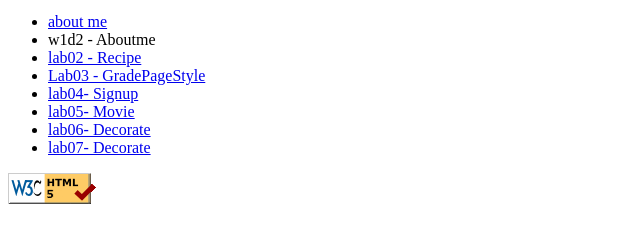
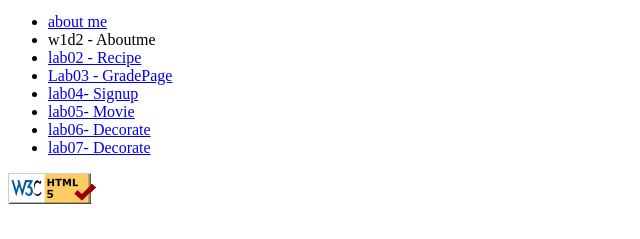
Before and after one commit to Lemlemfereja/Lemlemfereja, a plain HTML site: page index.html in a window 1280 px wide. Shown: the part 259-498 px from the top of the page, 0-640 px from the left. Drawn offline with Linux system fonts and the light colour scheme.

Commit message:
added content

```diff
--- a/index.html
+++ b/index.html
@@ -15,7 +15,7 @@
         <li>w1d2 - Aboutme</li>
 
         <li><a href="Recipe.html"> lab02 - Recipe </a>  </li>
-        <li><a href="GradePage.html"> Lab03 - GradePageStyle </a>  </li>
+        <li><a href="GradePage.html"> Lab03 - GradePage </a>  </li>
         <li><a href="Signup.html"> lab04- Signup </a>  </li>
         <li><a href="MovieReview.html"> lab05- Movie </a>  </li>
         <li><a href="DecorateMyText.html"> lab06- Decorate </a>  </li>
```
